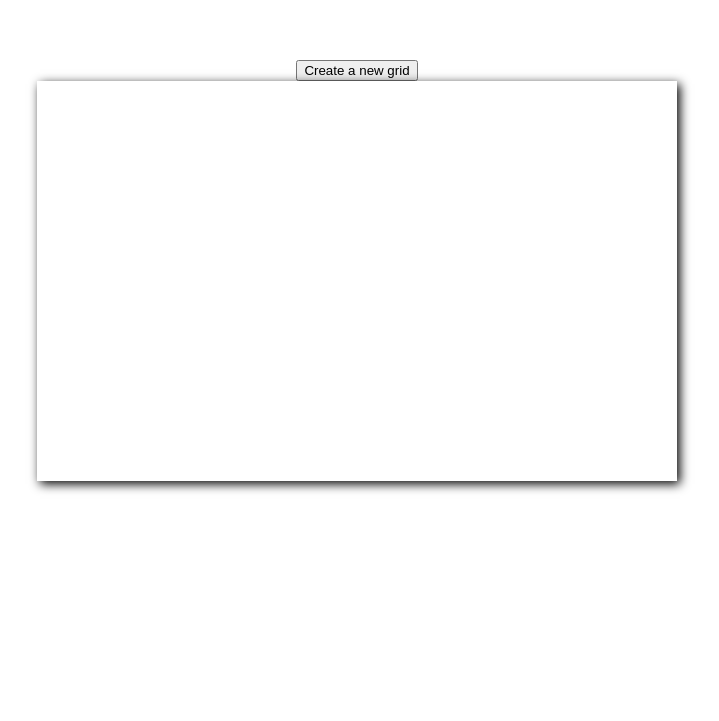
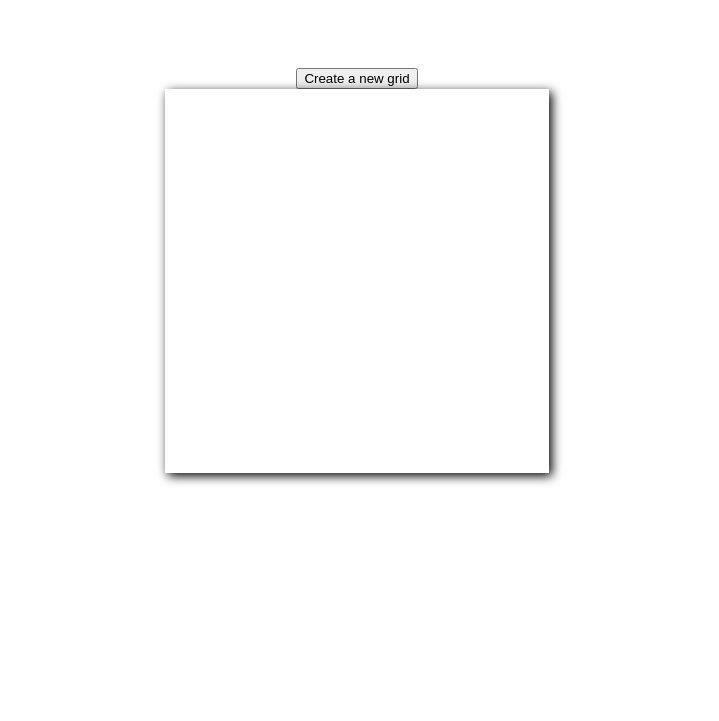
Before and after one commit to mdwasifulkabir/etch-a-sketch, a plain HTML site: page index.html in a window 1280 px wide. Shown: the part 130-851 px from the top of the page, without its empty margins (283-1002 px from the left). After the commit the page ends 800 px from the top, so only its background shows below. Drawn offline with Linux system fonts and the light colour scheme.

Commit message:
Fix row overflow bug

```diff
--- a/script.js
+++ b/script.js
@@ -21,7 +21,6 @@
 button.addEventListener("click", () => {
   container.textContent = "";
 	let size;
-
 	do {
 		size = +prompt("Please input a size (1-100)");
 	} while (isNaN(size) || size > 100 || size <= 0);
--- a/styles.css
+++ b/styles.css
@@ -6,15 +6,15 @@
   font-family: 'Roboto', sans-serif;
   margin: 0;
   padding: 0;
+  height: 100vh;
   width: 100vw;
-  height: 100vh;
 }
 
 #container {
   display: flex;
   flex-direction: column;
-  width: 50%;
-  height: 50%;
+  width: 30vw;
+  height: 30vw;
   box-shadow: 3px 3px 10px;
 }
 
```
